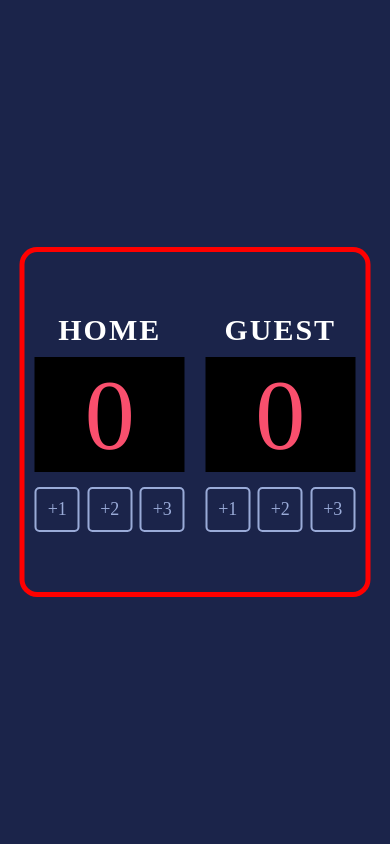
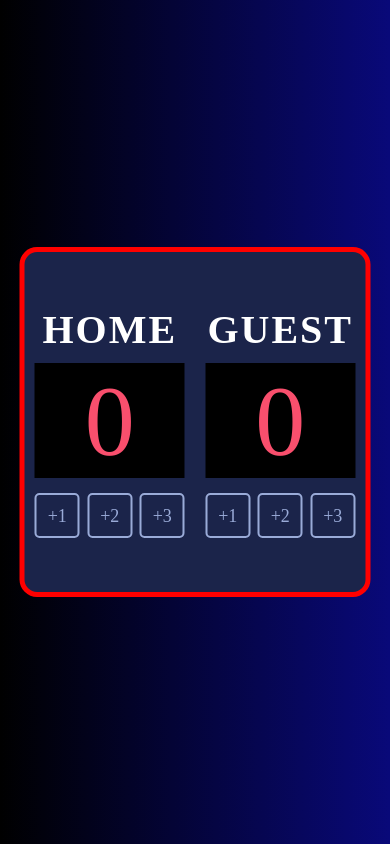
Before and after one commit to olamiidee/Basketball-Scoreboard, a plain HTML site: page index.html in a window 390 px wide. Drawn offline with Linux system fonts and the light colour scheme.

Commit message:
my commit

```diff
--- a/style.css
+++ b/style.css
@@ -5,9 +5,10 @@
 }
 
 body {
-   background: #1B244A;
+   background-image: linear-gradient(to right, #000, #090979);
    width: 100vw;
    height: 100vh;
+   overflow: hidden;
 }
 
 
@@ -19,10 +20,13 @@ body {
    width: 575px;
    height: 385px;
    border: 5px solid red;
+   border-radius: 5%;
    position: fixed;
    top: 50%;
+   background:#1B244A;
    left: 50%;
    transform: translate(-50%, -50%);
+   box-shadow: 0px 0px 10px, 0px 0px -10px;
 }
 
 
@@ -88,7 +92,7 @@ button{
 
    .header{
       color: #fff;
-      font-size: 30px;
+      font-size: 40px;
       letter-spacing: 2px;
       text-align: center;
    }
```
